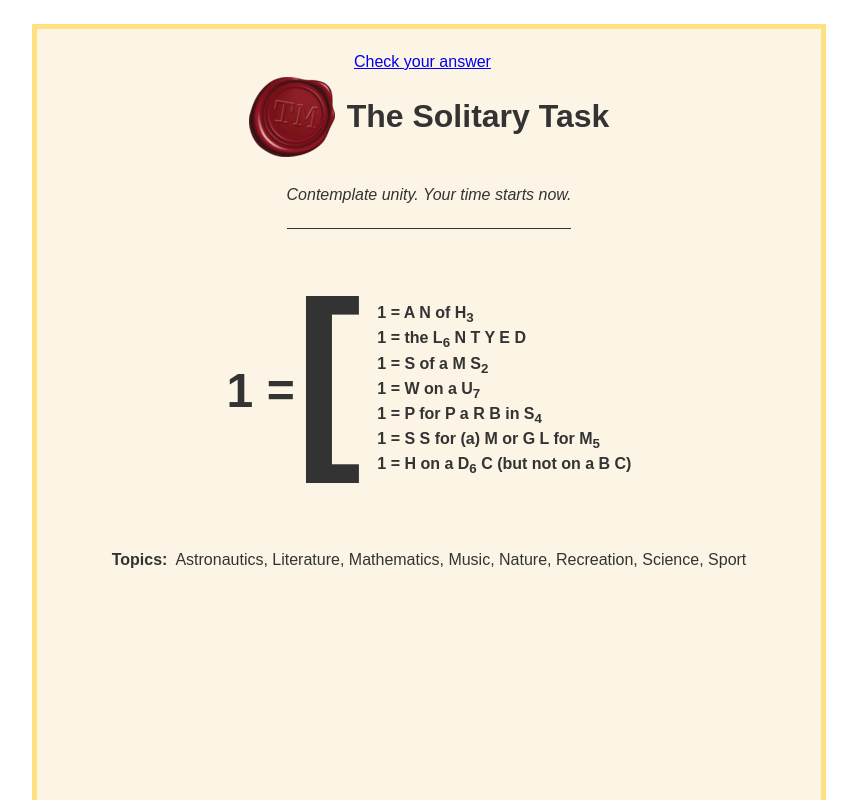
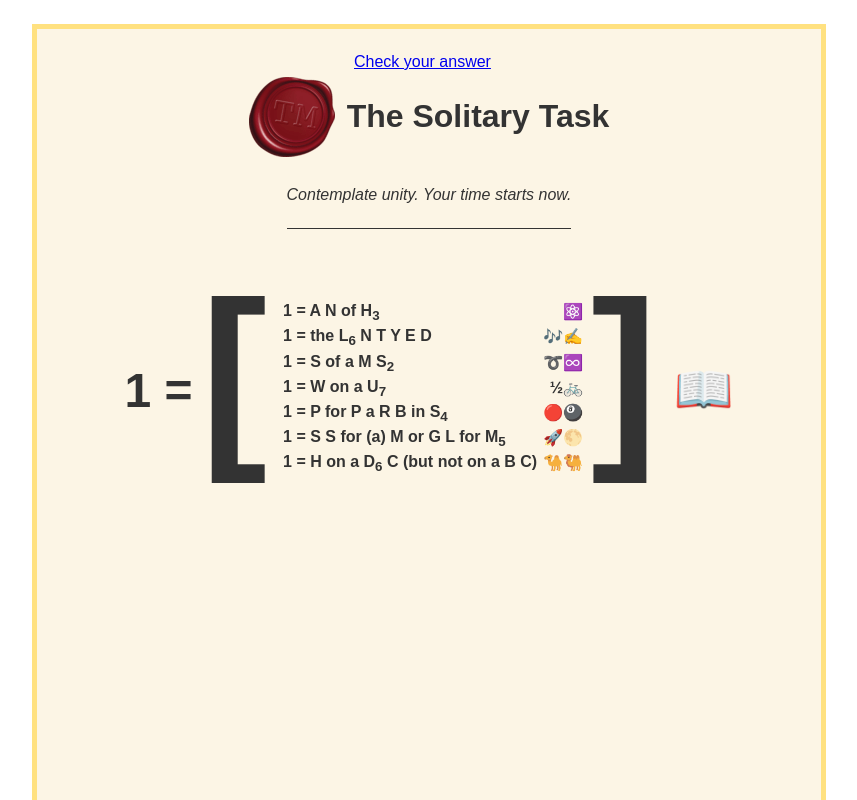
Before and after one commit to tasks-of-penzo/tasks, a plain HTML site: page solitary-task/puzzle.html in a window 1280 px wide. Shown: the top 800 px of the page, without its empty margins (211-1068 px from the left). Drawn offline with Linux system fonts and the light colour scheme.

Commit message:
Update The Solitary Task

```diff
--- a/solitary-task/puzzle.css
+++ b/solitary-task/puzzle.css
@@ -44,6 +44,20 @@
     margin-bottom: 4px;
 }
 
+.clue-container {
+    display: flex;
+    justify-content: space-between;
+    width: 300px;
+}
+
+.large-brace {
+    margin-left: 8px;
+}
+
+.large-symbol {
+    font-size: 36pt;
+}
+
 .topics-container {
     display: flex;
     align-items: center;
--- a/solitary-task/puzzle.html
+++ b/solitary-task/puzzle.html
@@ -18,18 +18,16 @@
             <div class="large-number">1 = </div>
             <div class="large-brace">[</div>
             <div class="small-clues">
-                <div class="clue">1 = A N of H<sub>3</sub></div>
-                <div class="clue">1 = the L<sub>6</sub> N T Y E D</div>
-                <div class="clue">1 = S of a M S<sub>2</sub></div>
-                <div class="clue">1 = W on a U<sub>7</sub></div>
-                <div class="clue">1 = P for P a R B in S<sub>4</sub></div>
-                <div class="clue">1 = S S for (a) M or G L for M<sub>5</sub></div>
-                <div class="clue">1 = H on a D<sub>6</sub> C (but not on a B C)</div>
+                <div class="clue-container"><div class="clue">1 = A N of H<sub>3</sub></div><div class="clue-symbol">⚛️</div></div>
+                <div class="clue-container"><div class="clue">1 = the L<sub>6</sub> N T Y E D</div><div class="clue-symbol">🎶✍️</div></div>
+                <div class="clue-container"><div class="clue">1 = S of a M S<sub>2</sub></div><div class="clue-symbol">➰♾️</div></div>
+                <div class="clue-container"><div class="clue">1 = W on a U<sub>7</sub></div><div class="clue-symbol">½🚲</div></div>
+                <div class="clue-container"><div class="clue">1 = P for P a R B in S<sub>4</sub></div><div class="clue-symbol">🔴🎱</div></div>
+                <div class="clue-container"><div class="clue">1 = S S for (a) M or G L for M<sub>5</sub></div><div class="clue-symbol">🚀🌕</div></div>
+                <div class="clue-container"><div class="clue">1 = H on a D<sub>6</sub> C (but not on a B C)</div><div class="clue-symbol">🐪🐫</div></div>
             </div>
-        </div>
-        <div class="topics-container">
-            <div class="topics-heading">Topics:</div>
-            <div class="topics-content">Astronautics, Literature, Mathematics, Music, Nature, Recreation, Science, Sport</div>
+            <div class="large-brace">]</div>
+            <div class="large-symbol">📖</div>
         </div>
     </div>
 </page>
```
